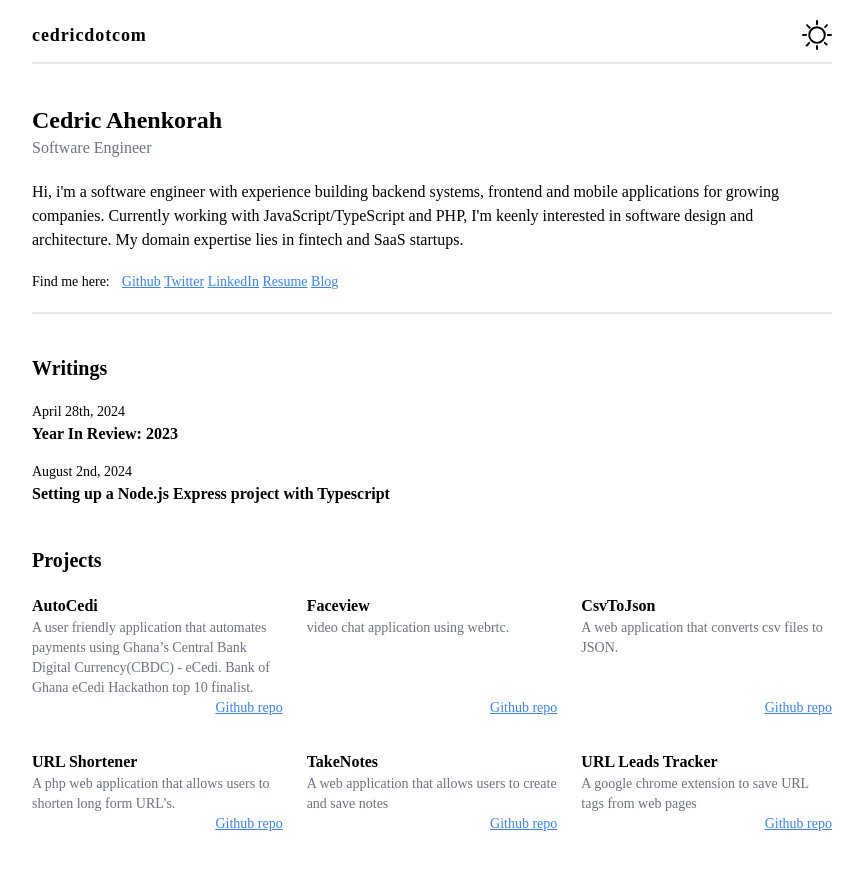
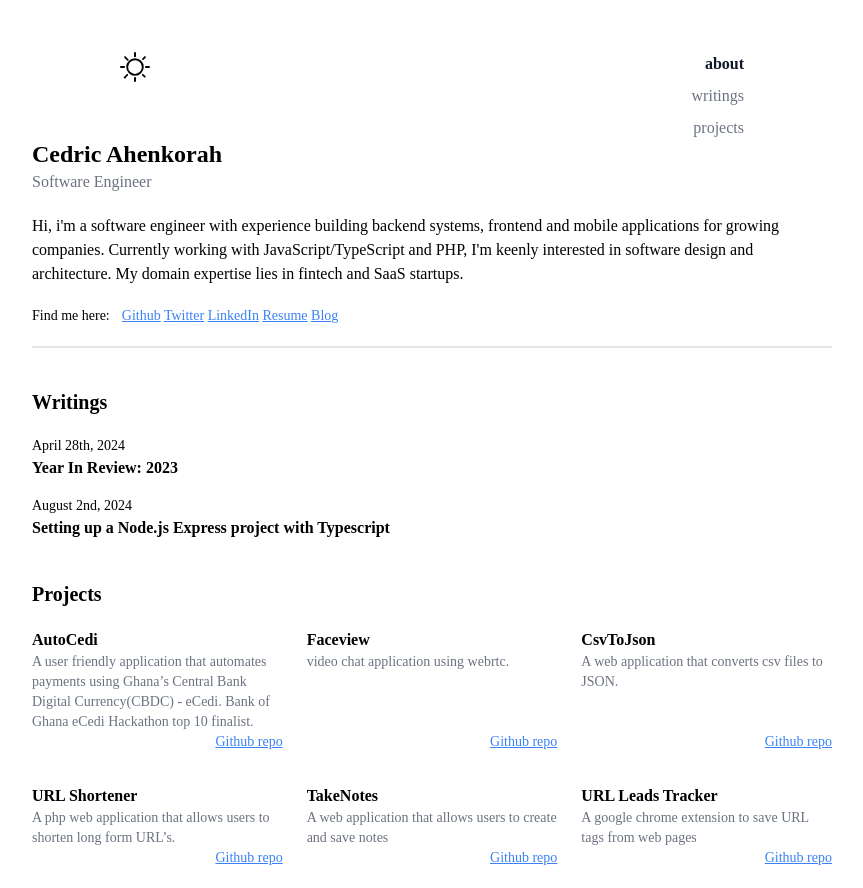
Before and after one commit to cedricahenkorah/cedricdotcom, an Astro site: page / in a window 1280 px wide. Shown: the whole page, without its empty margins (208-1071 px from the left). Before the commit the page ends 854 px from the top, so only its background shows below. Built offline with nearby package versions, Linux system fonts and the light colour scheme; Astro itself is replaced by a stand-in of ours.

Commit message:
feat: enhance navbar with dynamic link styling and additional navigation items

```diff
--- a/src/components/Navbar.astro
+++ b/src/components/Navbar.astro
@@ -1,15 +1,36 @@
 ---
 import ThemeIcon from "./ThemeIcon.astro";
+const { pathname } = Astro.url;
 ---
 
-<nav>
-  <div class="flex justify-between items-center">
-    <a href="/">
-      <h1 class="font-bold text-sm lg:text-lg tracking-wider">cedricdotcom</h1>
-    </a>
-
+<nav class="relative max-w-2xl mx-auto px-6 pt-8 py-4">
+  <div class="flex justify-between items-start">
     <ThemeIcon />
+    <div class="absolute right-6 top-8 flex flex-col items-end gap-2">
+      <a
+        href="/"
+        class={`text-base transition-colors ${
+          pathname === "/"
+            ? "text-gray-900 dark:text-gray-100 font-bold"
+            : "text-gray-500 dark:text-gray-400 hover:text-gray-900 dark:hover:text-gray-100"
+        }`}>about</a
+      >
+      <a
+        href="/writings"
+        class={`text-base transition-colors ${
+          pathname.startsWith("/writings")
+            ? "text-gray-900 dark:text-gray-100 font-bold"
+            : "text-gray-500 dark:text-gray-400 hover:text-gray-900 dark:hover:text-gray-100"
+        }`}>writings</a
+      >
+      <a
+        href="/projects"
+        class={`text-base transition-colors ${
+          pathname.startsWith("/projects")
+            ? "text-gray-900 dark:text-gray-100 font-bold"
+            : "text-gray-500 dark:text-gray-400 hover:text-gray-900 dark:hover:text-gray-100"
+        }`}>projects</a
+      >
+    </div>
   </div>
-
-  <div class="border mt-3"></div>
 </nav>
```
